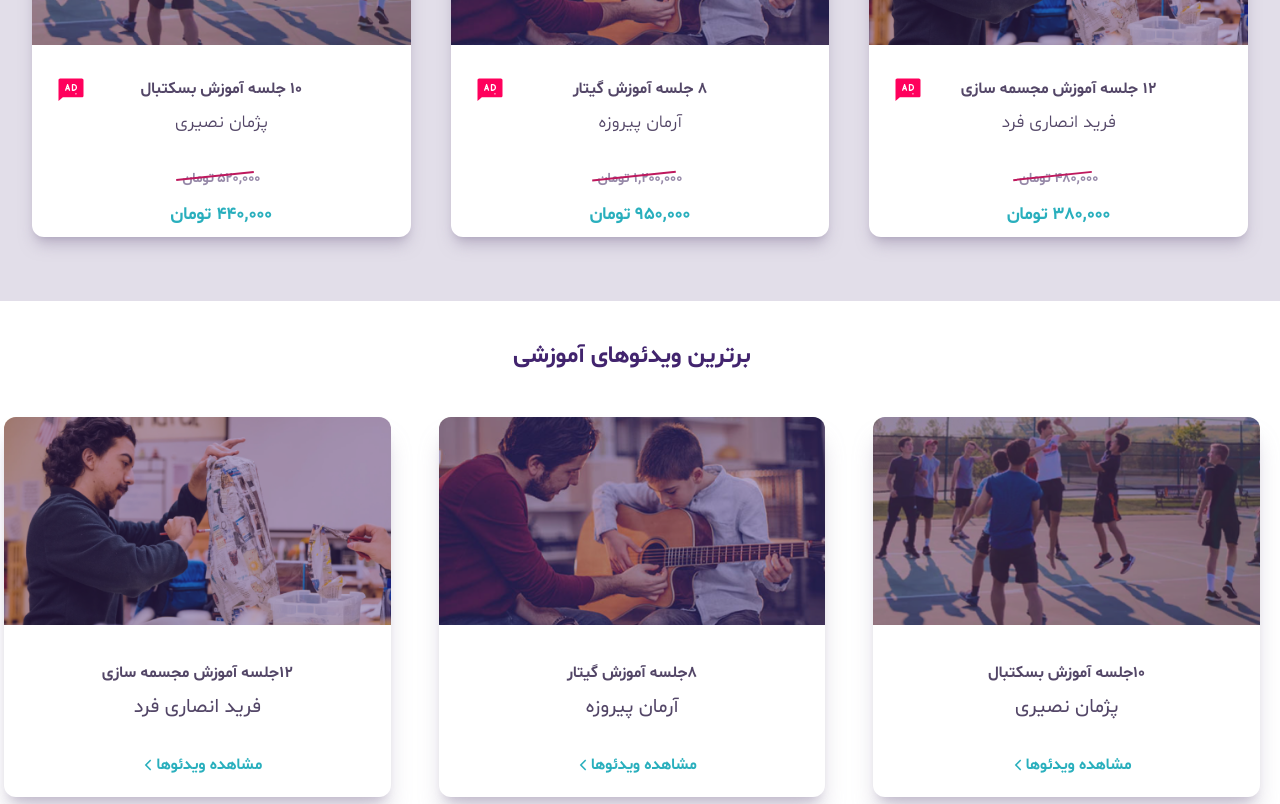
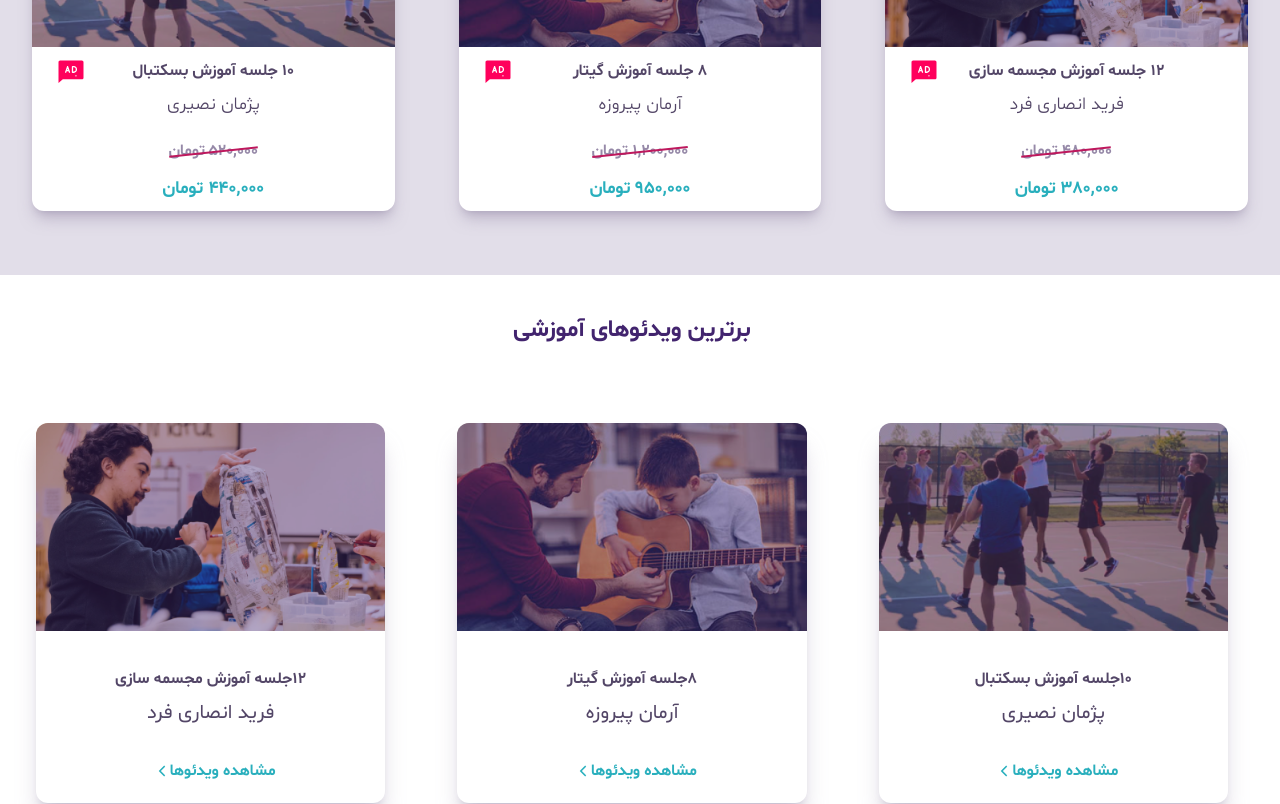
Before and after one commit to ZohreScript/Gajino, a Next.js app: page / in a window 1280 px wide. Shown: the part 1680-2484 px from the top of the page. Built offline with nearby package versions, Linux system fonts and the light colour scheme.

Commit message:
update home desktop

```diff
--- a/src/app/globals.css
+++ b/src/app/globals.css
@@ -52,6 +52,7 @@ body{
 html, body {
   overflow-x: hidden;
 }
+
 .custom-icon {
   stroke-width: 3px;
 }
--- a/src/components/BannerSlider/BannerSlider.tsx
+++ b/src/components/BannerSlider/BannerSlider.tsx
@@ -1,4 +1,4 @@
-"use client"
+"use client";
 import { Swiper, SwiperSlide } from "swiper/react";
 import "swiper/css";
 import "swiper/css/pagination";
@@ -6,11 +6,11 @@ import { Autoplay, Pagination } from "swiper/modules";
 import Image from "next/image";
 import slide1 from "../../../public/images/slide2.png";
 import slide2 from "../../../public/images/slide1.png";
+import slide3 from "../../../public/images/slide3.webp";
 
-const BannerSlider  = () => {
+const BannerSlider = () => {
   return (
-
-    <div className=" w-full max-w-[1920px] mx-auto">
+    <div className="w-full max-w-[1920px] mx-auto">
       <Swiper
         spaceBetween={30}
         centeredSlides={true}
@@ -25,20 +25,23 @@ const BannerSlider  = () => {
         <SwiperSlide className="relative">
           <Image
             src={slide2.src}
-          width={1920}
-          height={902}
+            width={0}
+            height={0}
+            sizes="100vw"
+            style={{ width: "100%", height: "auto" }}
             alt={"slider1.title"}
           />
         </SwiperSlide>
         <SwiperSlide className="relative">
           <Image
             src={slide1.src}
-          width={1920}
-          height={902}
+            width={0}
+            height={0}
+            sizes="100vw"
+            style={{ width: "100%", height: "auto" }}
             alt={"slider2.title"}
           />
         </SwiperSlide>
-      {/* Add more slides as needed */}
       </Swiper>
     </div>
   );
--- a/src/components/Category/Category.tsx
+++ b/src/components/Category/Category.tsx
@@ -51,7 +51,7 @@ const Category = () => {
   return (
     <div className=" container mx-auto p-8 sm:mt-36 mt-36 md:mt-24">
       {/* Content for categories*/}
-      <div className="grid gap-2  sm:gap-3 grid-cols-2 sm:grid-cols-2  md:grid-cols-3 md:gap-10">
+      <div className="grid gap-2  sm:gap-3 grid-cols-2 sm:grid-cols-2  md:grid-cols-3 md:gap-12">
         {categories.map((category, index) => (
           <CategoryCard
             key={index}
@@ -62,7 +62,7 @@ const Category = () => {
       </div>
 
       {/* content for sale */}
-      <div className="hidden container mx-auto md:grid grid-cols-3 gap-10 mt-20 mb-25">
+      <div className="hidden container mx-auto md:grid grid-cols-3 gap-16 mt-20 mb-25">
         {discountCardData.map((card, index) => (
           <DiscountCard key={index} {...card} />
         ))}
--- a/src/components/Category/Discount.tsx
+++ b/src/components/Category/Discount.tsx
@@ -24,19 +24,19 @@ function DiscountCard({
         <div className="absolute inset-0 bg-[#42246E] opacity-40 z-10"></div>
         <Image src={image} alt={category} className="w-full h-48 object-cover" />
       </div>
-      <div className="p-2 flex flex-col items-center justify-center relative">
-        <h2 className="text-md font-bold mb-2 mt-6 text-center text-primary-text">
+      <div className="pb-2 flex flex-col items-center justify-center relative">
+        <h2 className="text-md font-bold mb-2 mt-3 text-center text-primary-text">
           {toPersianNumbersInText(category)}
         </h2>
-        <div className="absolute top-7 left-6 items-center">
+        <div className="absolute top-2 left-6 items-center">
           <Image src={badageAD.src} alt="badgeAD" width={30} height={30} />
         </div>
-        <p className="text-lg font-light text-center text-primary-text mb-5">
+        <p className="text-lg font-light text-center text-primary-text mb-2">
           {instructor}
         </p>
         <div className="flex items-center flex-col ">
-          <span className="relative text-primary-textLight text-sm m-3 font-semibold h-full">
-            <span className="absolute inset-1.5 w-full h-0.5 transform -rotate-6 bg-pink-700" />
+          <span className="relative text-primary-textLight  m-3 font-semibold h-full inline-block">
+            <span className="absolute inset-0 top-1/2 w-full  transform -rotate-6 bg-pink-700" style={{ height: '1.75px' }}/>
             {toPersianNumbersInText(originalPrice)}
           </span>
           <span className="text-primary-main font-bold text-lg">
--- a/src/components/Coursers/Course.tsx
+++ b/src/components/Coursers/Course.tsx
@@ -58,7 +58,7 @@ const Course = () => {
         </h1>
 
         {/* Desktop View */}
-        <div className=" grid-rtl grid-cols-1 sm:grid-cols-2 lg:grid-cols-3 gap-10 mt-10 mb-25 hidden md:grid">
+        <div className=" grid-rtl grid-cols-1 sm:grid-cols-2 lg:grid-cols-3 gap-16 p-8 mt-10 mb-25 hidden md:grid">
           {CourseCardData.map((card, index) => (
             <CourseCard key={index} {...card} />
           ))}
```
Also changed, not shown: public/images/slide3.webp (added). Lines whose indentation alone changed are shown as unchanged.
